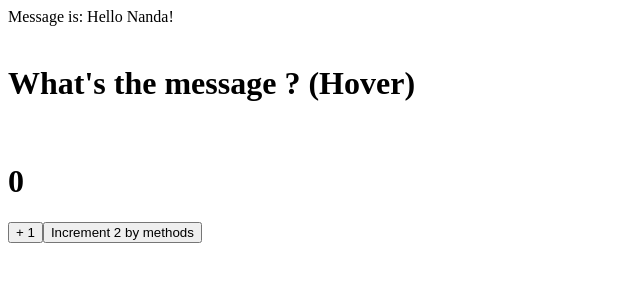
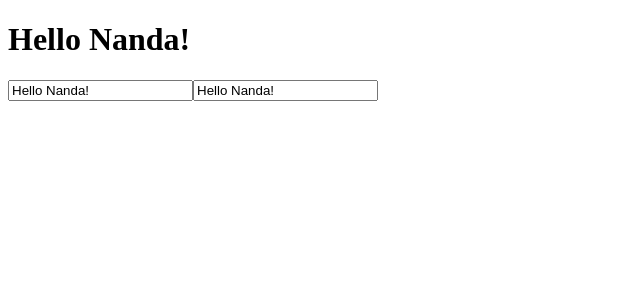
Before and after one commit to nandahadymulya/vue3-basic, a Vue app: page / in a window 1280 px wide. Shown: the top 300 px of the page, without its empty margins (0-640 px from the left). Built offline with nearby package versions, Linux system fonts and the light colour scheme.

Commit message:
feat: v-model

```diff
--- a/src/App.vue
+++ b/src/App.vue
@@ -4,26 +4,17 @@
 export default {
   data() {
     return {
-      count: 0,
       message: "Hello Nanda!",
     };
-  },
-  methods: {
-    increment() {
-      this.count += 2;
-    },
   },
 };
 </script>
 
 <template>
-  <div>Message is: {{ message }}</div>
-  <br />
-  <h1 :title="message">What's the message ? (Hover)</h1>
-  <br />
-  <h1>{{ count }}</h1>
-  <button @click="count++">+ 1</button>
-  <button @click="increment">Increment 2 by methods</button>
+  <h1>{{ message }}</h1>
+  <input v-model="message" />
+  <!-- same with belows -->
+  <input :value="message" @input="message = $event.target.value" />
 </template>
 
 <style scoped></style>
```
